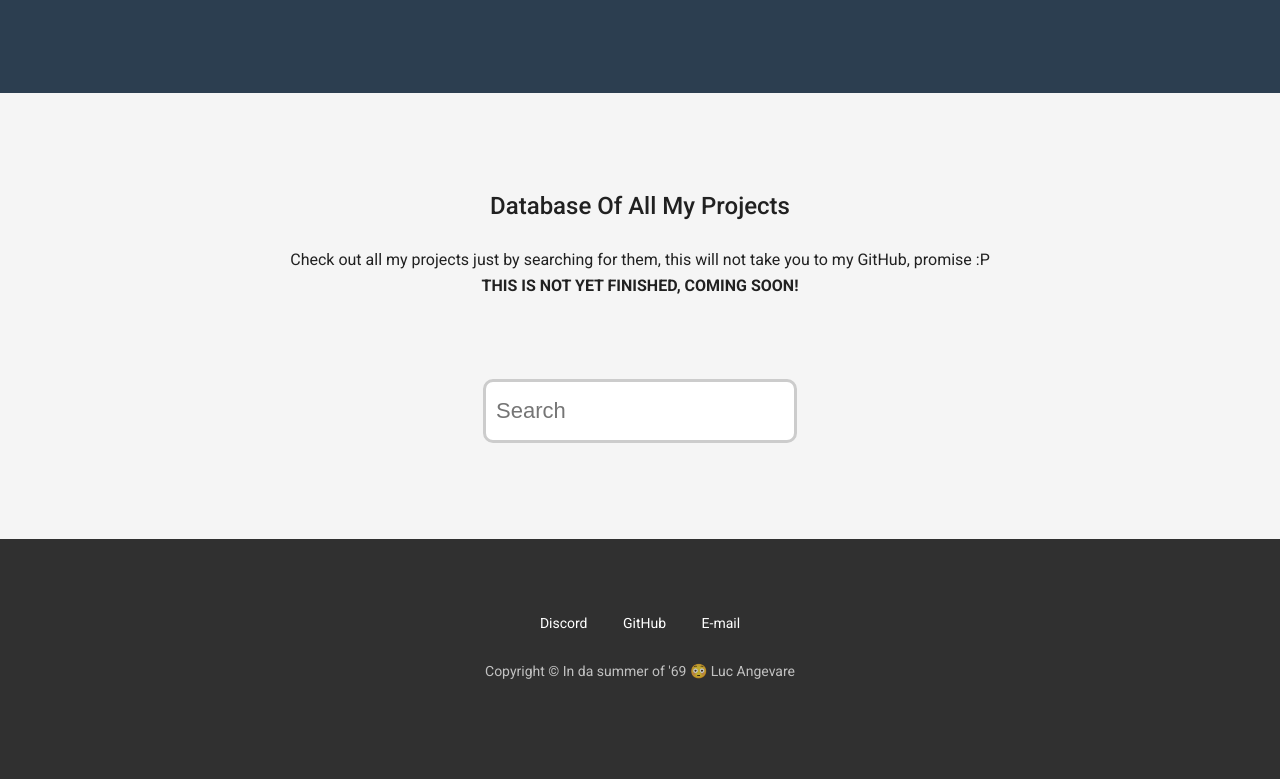
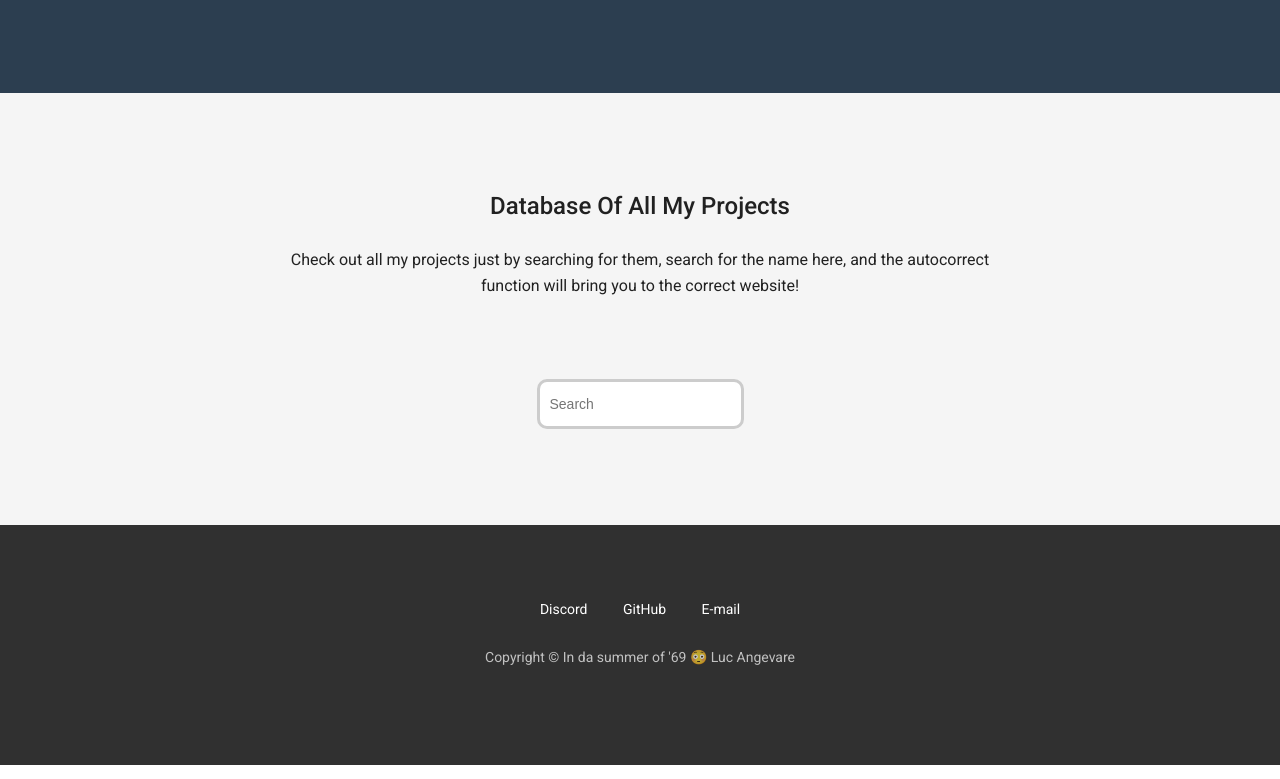
Before and after one commit to LucAngevare/LucAngevare.github.io, a plain HTML site: page index.html in a window 1280 px wide. Shown: the part 2455-3234 px from the top of the page. Drawn offline with nearby package versions, Linux system fonts and the light colour scheme; no server answers.

Commit message:
Added the search for projects
I am working on an API to host the JSON name/links so it's easier for me to update the autocorrect function but for now this'll do.

```diff
--- /dev/null
+++ b/assets/js/myStuff.js
@@ -0,0 +1,201 @@
+var jsonData = [{
+  link: "https://repl.it/@S0S/generalBotForServer",
+  name: "generalBotForServer"
+}, {
+  link: "https://repl.it/@S0S/WebScraper",
+  name: "WebScraper"
+}, {
+  link: "https://repl.it/@S0S/AESencryption",
+  name: "AESencryption"
+}, {
+  link: "https://repl.it/@S0S/SortingAlgorithms",
+  name: "SortingAlgorithms"
+}, {
+  link: "https://repl.it/@S0S/colorPaletteGenerator",
+  name: "colorPaletteGenerator"
+}, {
+  link: "https://repl.it/@S0S/ApplicationBot",
+  name: "ApplicationBot"
+}, {
+  link: "https://repl.it/@S0S/ViginereCipher",
+  name: "ViginereCipher"
+}, {
+  link: "https://repl.it/@S0S/MessengerSender",
+  name: "MessengerSender"
+}, {
+  link: "https://repl.it/@S0S/MovieShit",
+  name: "MovieShit"
+}, {
+  link: "https://repl.it/@S0S/HamiltonianCycle",
+  name: "HamiltonianCycle"
+}, {
+  link: "https://repl.it/@S0S/HomeServer",
+  name: "HomeServer"
+}, {
+  link: "https://repl.it/@S0S/VoteBot",
+  name: "VoteBot"
+}, {
+  link: "https://repl.it/@S0S/OffenseBot",
+  name: "OffenseBot"
+}, {
+  link: "https://repl.it/@S0S/Pathfinder",
+  name: "Pathfinder"
+}, {
+  link: "https://repl.it/@S0S/DecryptionAlgorithm",
+  name: "DecryptionAlgorithm"
+}, {
+  link: "https://repl.it/@S0S/EpsilonTelegramIoT",
+  name: "EpsilonTelegramIoT"
+}, {
+  link: "https://repl.it/@S0S/Local-Music-Player",
+  name: "Local-Music-Player"
+}, {
+  link: "https://repl.it/@S0S/Emotion-from-text",
+  name: "Emotion-from-text"
+}, {
+  link: "https://repl.it/@S0S/ELITE",
+  name: "ELITE"
+}, {
+  link: "https://repl.it/@S0S/CrashScript",
+  name: "CrashScript"
+}, {
+  link: "https://repl.it/@S0S/Sir",
+  name: "Sir"
+}, {
+  link: "https://repl.it/@S0S/Upcoming-Event-Calendar",
+  name: "Upcoming-Event-Calendar"
+}, {
+  link: "https://repl.it/@S0S/5-day-forecast-with-icons",
+  name: "5-day-forecast-with-icons"
+}, {
+  link: "https://repl.it/@S0S/Tkinter-Thing",
+  name: "Tkinter-Thing"
+}, {
+  link: "https://repl.it/@S0S/OddlySatisfying",
+  name: "OddlySatisfying"
+}, {
+  link: "https://repl.it/@S0S/Decryption",
+  name: "Decryption"
+}, {
+  link: "https://repl.it/@S0S/YouTube-Python",
+  name: "YouTube-Python"
+}, {
+  link: "https://repl.it/@S0S/Encryptor",
+  name: "Encryptor"
+}, {
+  link: "https://repl.it/@S0S/ImgSearch",
+  name: "ImgSearch"
+}, {
+  link: "https://repl.it/@S0S/GA",
+  name: "GA"
+}, {
+  link: "https://repl.it/@S0S/Tic-Tac-Toe",
+  name: "Tic-Tac-Toe"
+}, {
+  link: "https://repl.it/@LucAngevare/HuffmanEncryption",
+  name: "HuffmanEncryption"
+}, {
+  link: "https://repl.it/@LucAngevare/TechSupportTicketBot",
+  name: "TechSupportTicketBot"
+}, {
+  link: "https://repl.it/@LucAngevare/startTTSengine",
+  name: "startTTSengine"
+}, {
+  link: "https://repl.it/@LucAngevare/APIlistener",
+  name: "APIlistener"
+}, {
+  link: "https://repl.it/@LucAngevare/searchThroughDB",
+  name: "searchThroughDB"
+}, {
+  link: "https://repl.it/@LucAngevare/recursiveSearch",
+  name: "recursiveSearch"
+}, {
+  link: "https://repl.it/@LucAngevare/ToDoApp",
+  name: "ToDoApp"
+}, {
+  link: "https://repl.it/@LucAngevare/generalBotForServer",
+  name: "generalBotForServer"
+}, {
+  link: "https://repl.it/@LucAngevare/swearFilter",
+  name: "swearFilter"
+}, {
+  link: "https://repl.it/@LucAngevare/NLP",
+  name: "NLP"
+}, {
+  link: "https://repl.it/@LucAngevare/VoedingOpdracht4",
+  name: "VoedingOpdracht4"
+}, {
+  link: "https://repl.it/@LucAngevare/CopyEmojis",
+  name: "CopyEmojis"
+}, {
+  link: "https://repl.it/@LucAngevare/NeuralNetwork",
+  name: "NeuralNetwork"
+}, {
+  link: "https://repl.it/@LucAngevare/HamiltonianCycle",
+  name: "HamiltonianCycle"
+}, {
+  link: "https://repl.it/@LucAngevare/A-Python",
+  name: "A-Python"
+}, {
+  link: "https://github.com/LucAngevare/LucAngevare",
+  name: "LucAngevare"
+}, {
+  link: "https://github.com/LucAngevare/LucAngevare.github.io",
+  name: "LucAngevare.github.io"
+}, {
+  link: "https://github.com/LucAngevare/API",
+  name: "API"
+}, {
+  link: "https://github.com/LucAngevare/FaceDetect",
+  name: "FaceDetect"
+}, {
+  link: "https://github.com/LucAngevare/VoteBot",
+  name: "VoteBot"
+}, {
+  link: "https://github.com/LucAngevare/HelperBot",
+  name: "HelperBot"
+}, {
+  link: "https://github.com/LucAngevare/SnakeGeneticAlgorithm",
+  name: "SnakeGeneticAlgorithm"
+}, {
+  link: "https://github.com/LucAngevare/OffenseBot",
+  name: "OffenseBot"
+}, {
+  link: "https://github.com/LucAngevare/OddlySatisfying",
+  name: "OddlySatisfying"
+}, {
+  link: "https://github.com/LucAngevare/Ludle",
+  name: "Ludle"
+}, {
+  link: "https://github.com/LucAngevare/WeatherApp",
+  name: "WeatherApp"
+}, {
+  link: "https://github.com/LucAngevare/RandomizerAndroidApp",
+  name: "RandomizerAndroidApp"
+}, {
+  link: "https://github.com/LucAngevare/OwO-Translator",
+  name: "OwO-Translator"
+}]
+
+$('#jQuerySearchThing').autocomplete({
+    source: function (request, response) {
+      response($.map(jsonData, function (obj, key) {
+
+        var name = obj.name.toUpperCase();
+
+        if (name.indexOf(request.term.toUpperCase()) != -1) {
+          return {
+            label: obj.name,
+            value: obj.link
+          }
+        } else {
+          return null;
+        }
+      }));
+    },
+    // Once a value in the drop down list is selected, do the following:
+    select: function(event, ui) {
+      $('#jQuerySearchThing').val(ui.item.label);
+      window.open(ui.item.value)
+    }
+  })
--- a/index.html
+++ b/index.html
@@ -8,12 +8,16 @@
     <meta name="keywords" content="programming,website,development,python,js">
     <meta name="viewport" content="width=device-width, initial-scale=1">
     <title>Luc &lambda;ngevare &#9119;&#9119; Dev &amp; Design</title>
+    <script src="assets/js/jquery.min.js"></script>
+    <script src="http://code.jquery.com/ui/1.10.2/jquery-ui.js" ></script>
     <link rel="icon" href="assets/img/favicon.ico">
     <link href="https://fonts.googleapis.com/css?family=Roboto:300,300i,400,400i,500,500i,700,700i" rel="stylesheet">
     <link id="bootstrap_theme" rel="stylesheet" href="assets/css/theme-1-bootstrap.css">
     <link rel="stylesheet" href="assets/css/vendor.css">
     <link id="theme" rel="stylesheet" href="assets/css/theme-1.css">
+    <link href="http://code.jquery.com/ui/1.10.2/themes/smoothness/jquery-ui.css" rel="Stylesheet"></link>
     <script src="assets/js/modernizr.js"></script>
+    <script src="assets/js/myStuff.js"></script>
 </head>
 
 <body>
@@ -271,8 +275,8 @@
                                 <div class="widget-wrap">
                                     <h2 class="widget-title primary-text-dark">Database of all my projects</h2>
                                     <div class="textwidget">
-                                        <p class="text-lead primary-text-dark">Check out all my projects just by searching for them, this will not take you to my GitHub, promise :P<br><b>THIS IS NOT YET FINISHED, COMING SOON!</b></p>
-                                        <input type="text" class="css-input" placeholder="Search">
+                                        <p class="text-lead primary-text-dark">Check out all my projects just by searching for them, search for the name here, and the autocorrect function will bring you to the correct website!</p>
+                                        <div class="ui-widget"><input type="text" class="css-input" id="jQuerySearchThing" placeholder="Search"></div>
                                         </p>
                                     </div>
                                 </div>
@@ -298,10 +302,10 @@
             <!-- .site-footer-->
         </div>
     </div>
-    <script src="assets/js/jquery.min.js"></script>
     <script src="assets/js/bootstrap.min.js"></script>
     <script src="assets/js/vendor.js"></script>
     <script src="assets/js/main.js"></script>
+    <script src="assets/js/myStuff.js"></script>
 </body>
 
 </html>
```
